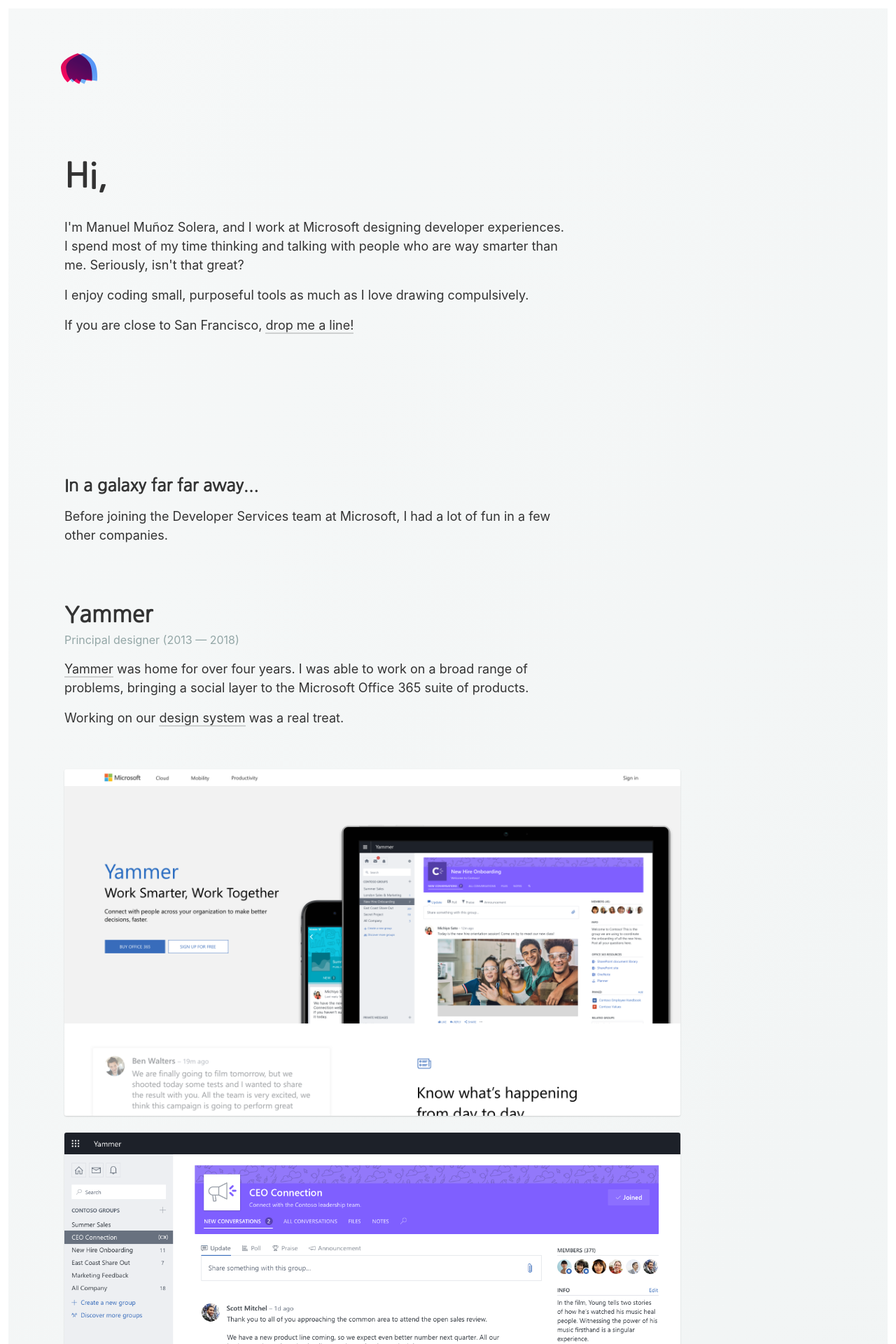
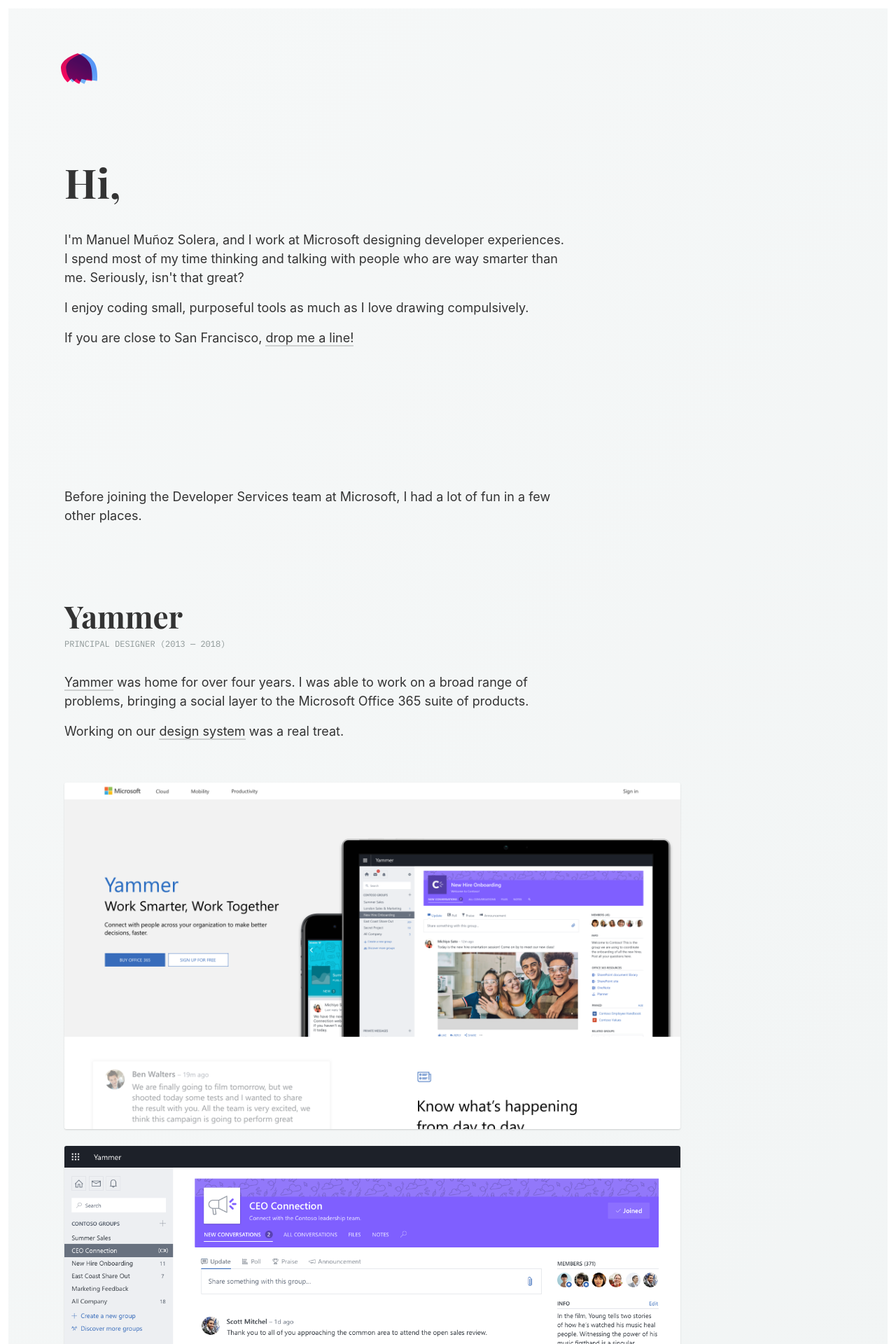
Before and after one commit to mamuso/mamuso.net, a Jekyll site: the page built from index.md, in a window 1280 px wide. Shown: the top 1920 px of the page at 70% size. Built offline with Jekyll 4.4.1, drawn with Linux system fonts in a browser that asks for light colours.

Commit message:
Changing a bit the style of the headlines

```diff
--- a/_config.yml
+++ b/_config.yml
@@ -13,14 +13,14 @@
 # you will see them accessed via {{ site.title }}, {{ site.email }}, and so on.
 # You can create any custom variable you would like, and they will be accessible
 # in the templates via {{ site.myvariable }}.
-title: Manuel Muñoz Solera
+title: Manuel Muñoz Solera — Product desinger currently living in the Bay Area
 email: mamuso@mamuso.net
 description: >- # this means to ignore newlines until "baseurl:"
   Crayon holder and keystroker
 baseurl: "" # the subpath of your site, e.g. /blog
 url: "http://www.mamuso.net" # the base hostname & protocol for your site, e.g. http://example.com
 twitter_username: jekyllrb
-github_username:  jekyll
+github_username: jekyll
 
 # Build settings
 markdown: kramdown
@@ -28,7 +28,6 @@
 permalink: /blog/:categories/:title/
 
 livereload: true
-
 # Exclude from processing.
 # The following items will not be processed, by default. Create a custom list
 # to override the default setting.
--- a/_includes/footer.html
+++ b/_includes/footer.html
@@ -3,7 +3,7 @@
     <li><a href="https://twitter.com/mamuso">Twitter <span class="emoji">🐦🎤</span></a></li>
     <li><a href="http://github.com/mamuso">Github <span class="emoji">🐙😸</span></a></li>
     <li><a href="https://www.linkedin.com/in/mamuso/">Linkedin <span class="emoji">🦄🌈</span></a></li>
-    <li><a href="/blog">Blog <span class="emoji">️✏️📄</span></a></li>
+    <!-- <li><a href="/blog">Blog <span class="emoji">️✏️📄</span></a></li> -->
     <li><a href="mailto:mamuso@mamuso.net">Say hi <span class="emoji">👋✉️</span></a></li>
   </ul>
 </footer>
--- a/_includes/head.html
+++ b/_includes/head.html
@@ -5,7 +5,7 @@
     <link rel="icon" type="image/png" href="/assets/img/favicon.png">
     <title>{% if page.title %}{{ page.title | escape }}{% else %}{{ site.title | escape }}{% endif %}</title>
     <meta name="description" content="{{ page.excerpt | default: site.description | strip_html | normalize_whitespace | truncate: 160 | escape }}">
-    <link href="https://fonts.googleapis.com/css?family=Nanum+Gothic" rel="stylesheet">
+    <link href="https://fonts.googleapis.com/css?family=IBM+Plex+Mono|Playfair+Display:700&display=swap" rel="stylesheet">
     <link rel="stylesheet" href="{{ "/assets/css/main.css" | relative_url }}">
     {% if jekyll.environment == 'production' %}{% include analytics.html %}{% endif %}
 </head>
--- a/_layouts/home.html
+++ b/_layouts/home.html
@@ -23,8 +23,7 @@
 
   <div class="projects">
     <section class="project project-intro site-block">
-        <h2>In a galaxy far far away...</h2>
-        <p>Before joining the Developer Services team at Microsoft, I had a lot of fun in a few other companies.</p>
+        <p>Before joining the Developer Services team at Microsoft, I had a lot of fun in a few other places.</p>
     </section>
 
     <section class="project site-block">
--- /dev/null
+++ b/_posts/2018-09-08-fixing-sketch-truncate-textlines-plugin.markdown
@@ -0,0 +1,6 @@
+---
+layout: post
+title: "Fixing the sketch-truncate-textlines plugin"
+emoji: 📌
+date: 2018-09-08
+---
--- a/_sass/site.scss
+++ b/_sass/site.scss
@@ -5,29 +5,37 @@
 
 h2 {
   margin-bottom: 3rem;
-  font-family: 'Nanum Gothic', sans-serif;
+  font-family: "Playfair Display", serif;
   font-size: $font-size-xxxl;
 }
 
 h3 {
   margin-bottom: 1rem;
-  font-family: 'Nanum Gothic', sans-serif;
+  font-family: "Playfair Display", serif;
   font-size: $font-size-xxl;
 }
 
 // Site header
 .site-header {
-  path { transition: transform $animation; }
+  path {
+    transition: transform $animation;
+  }
   .logo {
-    padding: .5rem;
+    padding: 0.5rem;
     margin-left: -1rem;
   }
-  .logo:hover .pl { transform: translate(1.2rem); }
-  .logo:hover .pr { transform: translate(-1.2rem); }
+  .logo:hover .pl {
+    transform: translate(1.2rem);
+  }
+  .logo:hover .pr {
+    transform: translate(-1.2rem);
+  }
 }
 
 // Site
-.site-intro { margin: 8.8rem 0 20rem; }
+.site-intro {
+  margin: 8.8rem 0 20rem;
+}
 
 .site-block {
   width: 88rem;
@@ -37,15 +45,20 @@
     max-width: 100%;
   }
   a {
-    border-bottom: 2px solid rgba($text-color, .2);
+    border-bottom: 2px solid rgba($text-color, 0.2);
     text-decoration: none;
     color: $text-color;
     transition: all $animation;
-    background: linear-gradient(12deg, $background-nav 0%, $background-nav 40%, rgba($background-color, 0) 41%); /* w3c */
+    background: linear-gradient(
+      12deg,
+      $background-nav 0%,
+      $background-nav 40%,
+      rgba($background-color, 0) 41%
+    ); /* w3c */
     background-position: 50% 0%;
     background-size: 400% 400%;
-      &:hover {
-      border-bottom: 2px solid rgba($brand-color, .2);
+    &:hover {
+      border-bottom: 2px solid rgba($brand-color, 0.2);
       color: $brand-color;
       background-position: 0% 70%;
     }
@@ -54,18 +67,27 @@
 
 // Projects
 .projects {
-  .project { margin-bottom: 18rem; }
-  .project-intro { margin-bottom: 8rem; }
+  .project {
+    margin-bottom: 18rem;
+  }
+  .project-intro {
+    margin-bottom: 10rem;
+  }
   h2 {
     margin-bottom: 0.4rem;
     font-size: $font-size-l;
   }
   header {
-    h3 { margin-bottom: 0.4rem; }
+    margin-bottom: 3.2rem;
+    h3 {
+      margin-bottom: 0.2rem;
+    }
     p {
-      font-size: $font-size-m;
+      font-size: $font-size-s;
       margin: 0 0 1.2rem;
       color: $secondary-color;
+      font-family: "IBM Plex Mono", monospace;
+      text-transform: uppercase;
     }
   }
   ul li {
@@ -74,12 +96,14 @@
   .project-gallery {
     margin-top: 6rem;
     list-style: none;
-    li { margin: 2rem 0; }
+    li {
+      margin: 2rem 0;
+    }
     img {
       width: 88rem;
       max-width: 100%;
       border-radius: $base-radius;
-      box-shadow: 0 1px 2px rgba($text-color, .2);
+      box-shadow: 0 1px 2px rgba($text-color, 0.2);
     }
   }
 }
@@ -87,11 +111,13 @@
 // blog
 .blog {
   margin: 0 0 20rem;
-  h2 { font-size: $font-size-l; }
+  h2 {
+    font-size: $font-size-l;
+  }
   ul {
     width: 72rem;
     max-width: 100%;
-    border-top: 1px solid rgba($text-color, .05);
+    border-top: 1px solid rgba($text-color, 0.05);
   }
   li {
     list-style: none;
@@ -99,17 +125,17 @@
     a {
       display: block;
       padding: 0.8rem 1.6rem;
-      border-bottom: 1px solid rgba($text-color, .05);
+      border-bottom: 1px solid rgba($text-color, 0.05);
       border-radius: $base-radius;
       .emoji {
         display: inline-block;
         margin-right: 4px;
         font-size: $font-size-s;
         filter: grayscale(100%);
-        transition: all $animation
+        transition: all $animation;
       }
       &:hover {
-        border-bottom: 1px solid rgba($text-color, .05);
+        border-bottom: 1px solid rgba($text-color, 0.05);
         .emoji {
           margin-right: 12px;
           filter: none;
@@ -124,7 +150,9 @@
 
 .site-footer {
   font-size: $font-size-m;
-  ul { margin-left: -0.6rem; }
+  ul {
+    margin-left: -0.6rem;
+  }
   li {
     display: inline-block;
     list-style: none;
@@ -136,7 +164,12 @@
     text-decoration: none;
     color: $secondary-color;
     transition: all $animation;
-    background: linear-gradient(12deg, $background-nav 0%, $background-nav 40%, rgba($background-color, 0) 41%); /* w3c */
+    background: linear-gradient(
+      12deg,
+      $background-nav 0%,
+      $background-nav 40%,
+      rgba($background-color, 0) 41%
+    ); /* w3c */
     background-position: 50% 0%;
     background-size: 400% 400%;
     border-radius: $base-radius;
@@ -144,7 +177,7 @@
       display: inline-block;
       filter: grayscale(100%);
       vertical-align: -0.2rem;
-      transition: all $animation
+      transition: all $animation;
     }
     &:hover {
       color: $brand-color;
@@ -156,13 +189,18 @@
   }
 }
 
-
-@media only screen and ( max-width: 767px) and (min-width: 320px) {
-  body { padding: 3.2rem; }
-  .site-intro { margin: 6.8rem 0 16rem; }
+@media only screen and (max-width: 767px) and (min-width: 320px) {
+  body {
+    padding: 3.2rem;
+  }
+  .site-intro {
+    margin: 6.8rem 0 16rem;
+  }
   .site-footer {
     text-align: center;
     line-height: 1.6;
   }
-  .site-footer a .emoji { display: none; }
+  .site-footer a .emoji {
+    display: none;
+  }
 }
--- a/assets/css/main.scss
+++ b/assets/css/main.scss
@@ -11,13 +11,13 @@
 $text-color:        #333      !default;
 $brand-color:       #4C82D7   !default;
 $brand-alt:         #B60B4D   !default;
-$secondary-color:   #94A7A7   !default;
+$secondary-color:   #8C9696   !default;
 $background-color:  #F6F8F8   !default;
 $background-alt:    #EDF1F1   !default;
 $background-nav:    #FFF      !default;
 
-$font-size-xxxl:    4.8rem      !default;
-$font-size-xxl:     3.2rem      !default;
+$font-size-xxxl:    5.8rem      !default;
+$font-size-xxl:     4.4rem      !default;
 $font-size-xl:      2.8rem      !default;
 $font-size-l:       2.4rem      !default;
 $font-size-m:       1.6rem      !default;
```
